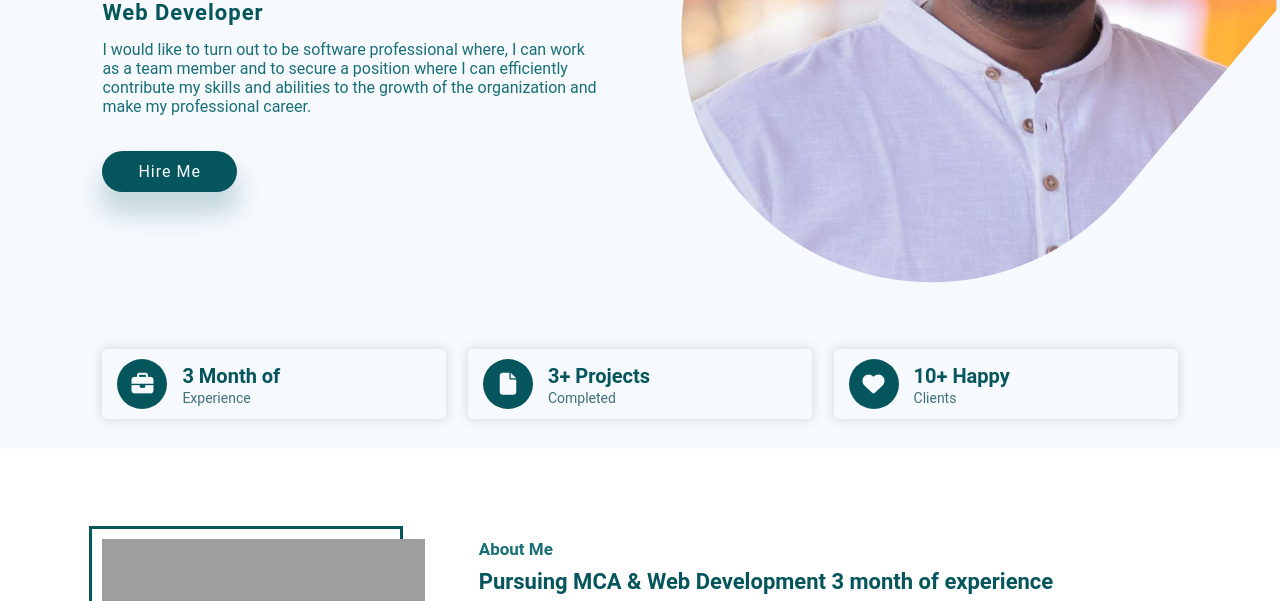
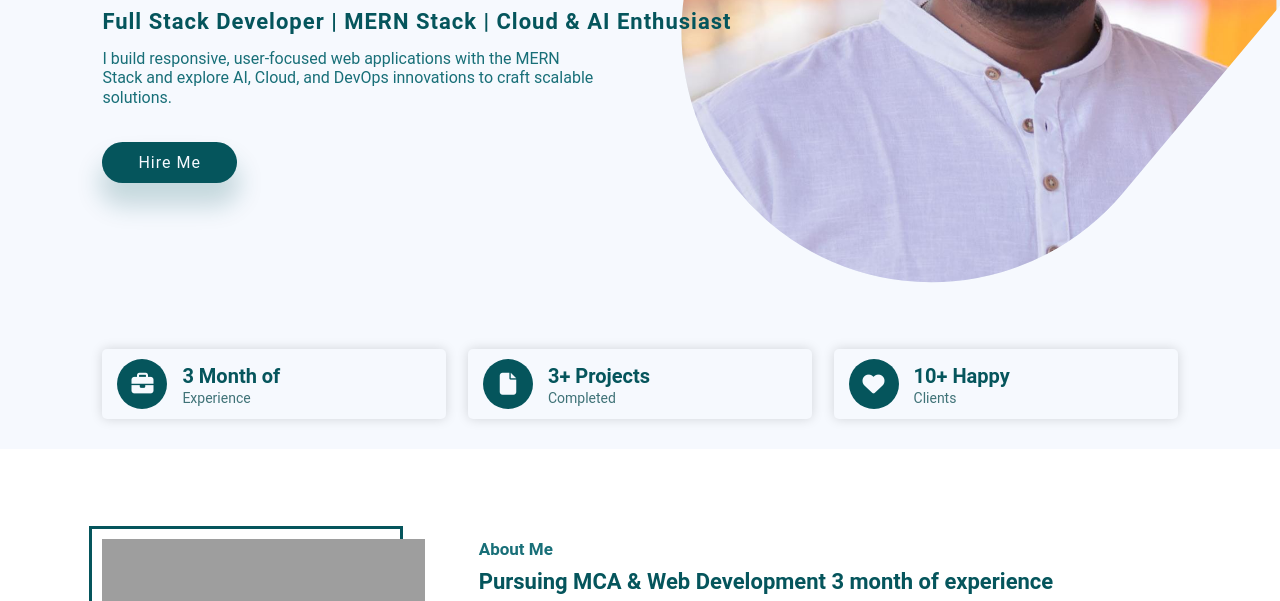
Before and after one commit to ManojKumarS-09/ManojKumarS.gitghub.io, a plain HTML site: page index.html in a window 1280 px wide. Shown: the part 351-952 px from the top of the page. Drawn offline with nearby package versions, Linux system fonts and the light colour scheme; grey boxes are pictures that could not be loaded.

Commit message:
Revise hero section with new title and description
Updated professional title and description in index.html.

```diff
--- a/index.html
+++ b/index.html
@@ -58,9 +58,8 @@
                 <div class="hero-text">
                     <h3>Hey, There</h3>
                     <h1>I am Manoj Kumar S</h1>
-                    <h2>Web Developer</h2>
-                    <p>I would like to turn out to be software professional where, I can work as a team member and to secure a position where I can efficiently contribute my skills and abilities to the growth of the organization and make my professional
-                        career.
+                    <h2>Full Stack Developer | MERN Stack | Cloud & AI Enthusiast</h2>
+                    <p>I build responsive, user-focused web applications with the MERN Stack and explore AI, Cloud, and DevOps innovations to craft scalable solutions.
                     </p>
                     <a href="mailto:immanojs09@gmail.com" target="_blank"><button class="btn hire-btn">Hire Me</button></a>
                 </div>
```
